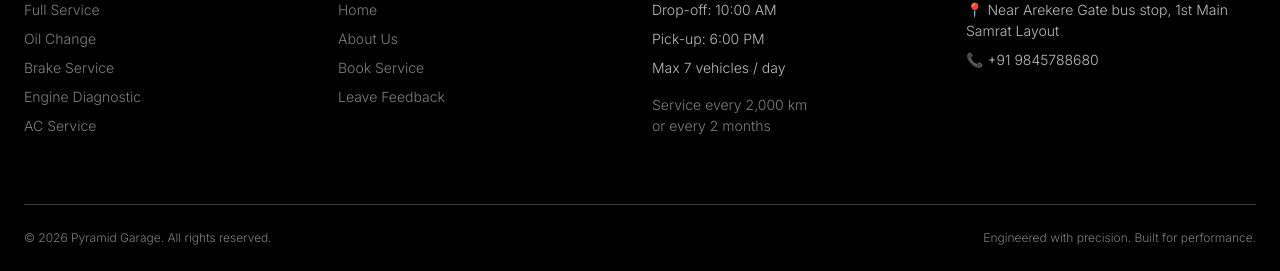
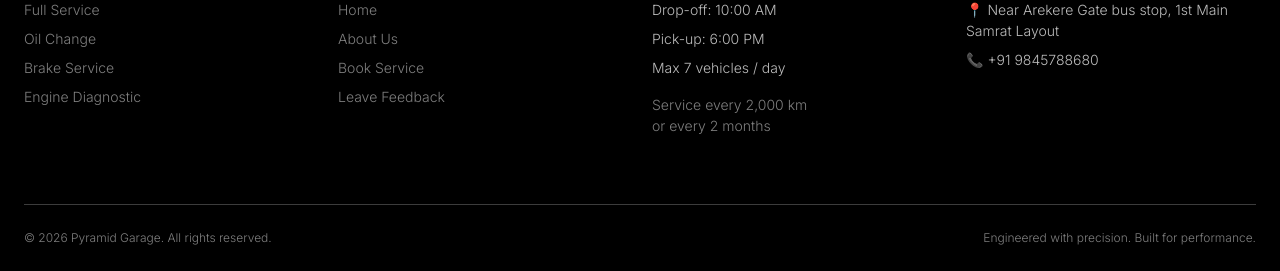
Before and after one commit to chinmayc0707/Precision-Garage, a Flask app: page /dashboard in a window 1280 px wide. Shown: the part 1269-1540 px from the top of the page. Run offline with Flask 3, Linux system fonts and the light colour scheme; the visitor is signed in with stand-in values (Sample User, id 1); data that the repository does not hold is empty; some libraries are stand-ins or nearby versions.

Commit message:
Remove AC Service and Repair
- Removed AC Service and Repair option from app.py, forms.py, and base.html footer.
- Kept the previously added Bulk Orders section in services.html.

Co-authored-by: chinmayc0707 <139462368+chinmayc0707@users.noreply.github.com>

```diff
--- a/app.py
+++ b/app.py
@@ -143,11 +143,6 @@ def services():
             "name": "Engine Diagnostic",
             "desc": "Full electronic diagnostic scan with detailed reporting.",
             "icon": "📊",
-        },
-        {
-            "name": "AC Service & Repair",
-            "desc": "Climate system inspection, gas recharge, and repair.",
-            "icon": "❄️",
         },
         {
             "name": "Body Repair & Paint",
--- a/forms.py
+++ b/forms.py
@@ -45,7 +45,6 @@ class BookingForm(FlaskForm):
             ("brake_service", "Brake Service"),
             ("tire_rotation", "Tire Rotation & Alignment"),
             ("engine_diagnostic", "Engine Diagnostic"),
-            ("ac_service", "AC Service & Repair"),
             ("body_repair", "Body Repair & Paint"),
             ("general_checkup", "General Checkup"),
         ],
--- a/templates/base.html
+++ b/templates/base.html
@@ -121,8 +121,7 @@
                         <a href="{{ url_for('services') }}">Oil Change</a>
                         <a href="{{ url_for('services') }}">Brake Service</a>
                         <a href="{{ url_for('services') }}">Engine Diagnostic</a>
-                        <a href="{{ url_for('services') }}">AC Service</a>
-                    </div>
+                                            </div>
                 </div>
                 <div>
                     <h4 class="footer-heading">Quick Links</h4>
```
